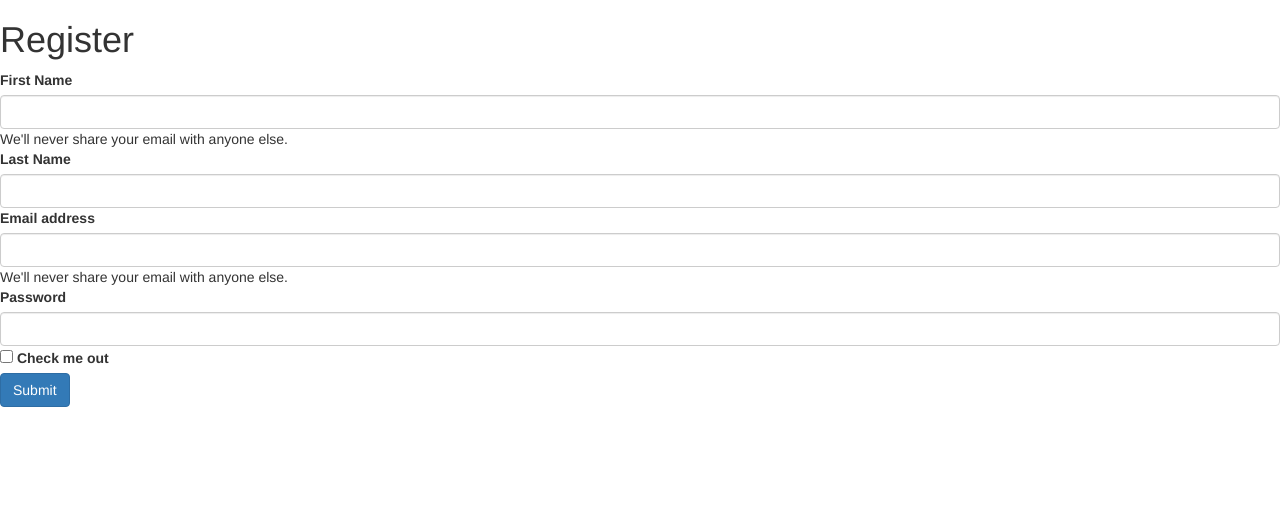
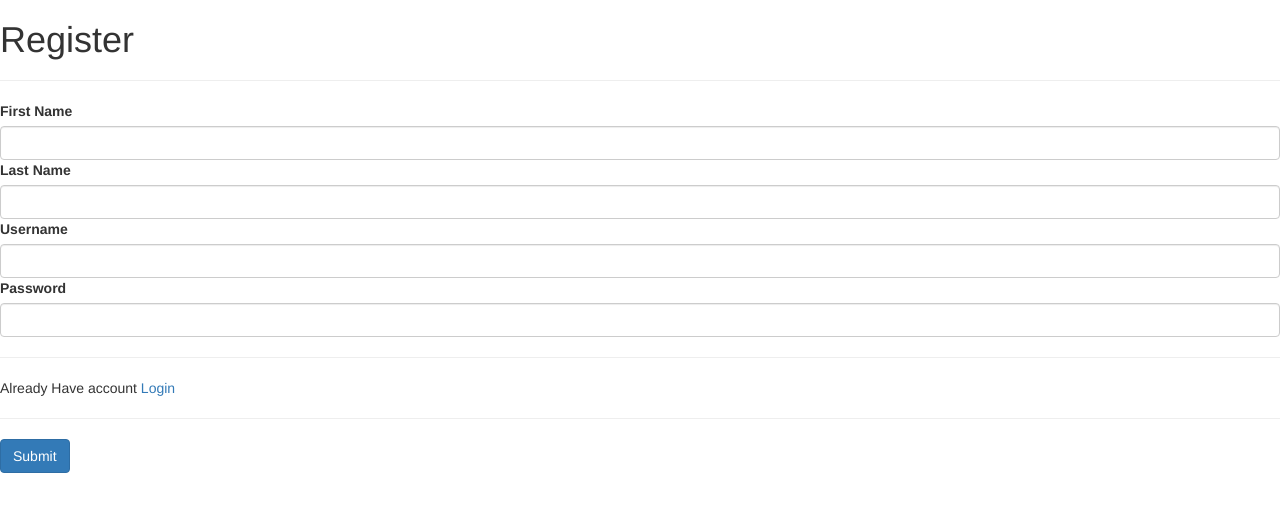
Before and after one commit to avnigoel21/Django_codes, a Django app: page /register/ in a window 1280 px wide. Shown: the top 512 px of the page. Run offline with Django 4.2, Linux system fonts and the light colour scheme.

Commit message:
login, register completed

```diff
--- a/vege/templates/receipes/register.html
+++ b/vege/templates/receipes/register.html
@@ -1,33 +1,46 @@
 {% extends "base.html" %}
 {% block start %}
+<!-- <style>
+  div{
+    background-color: aqua;
+  }
+</style> -->
 
 <link rel="stylesheet" href="https://cdn.jsdelivr.net/npm/bootstrap@3.3.7/dist/css/bootstrap.min.css"
   integrity="sha384-BVYiiSIFeK1dGmJRAkycuHAHRg32OmUcww7on3RYdg4Va+PmSTsz/K68vbdEjh4u" crossorigin="anonymous">
 <h1>Register</h1>
 <div>
-    <form>
+  <form class="col-6 mx-auto card p-3 shado-lg" method="post" enctype="multipart/form-data">
+    {% csrf_token %}
+    <hr>
+    {% if messages %}
+    {{message.tags}}
+    <div class="alert alert-primary" role="alert">
+     {% for message in messages %}
+     {{message}}
+    {% endfor %}
+    </div>
+{% endif %}
+
         <div class="mb-3">
             <label for="exampleInputEmail1" class="form-label">First Name</label>
-            <input type="email" class="form-control" id="exampleInputEmail1" aria-describedby="emailHelp">
-            <div id="emailHelp" class="form-text">We'll never share your email with anyone else.</div>
+            <input type="text"  name = "first_name" class="form-control" id="exampleInputEmail1" aria-describedby="emailHelp">
           </div>
           <div class="mb-3">
-            <label for="exampleInputPassword1" class="form-label">Last Name</label>
-            <input type="password" class="form-control" id="exampleInputPassword1">
+            <label for="exampleInputEmail1" class="form-label">Last Name</label>
+            <input type="text"  name = "last_name" class="form-control" id="exampleInputEmail1" aria-describedby="emailHelp">
           </div>
         <div class="mb-3">
-          <label for="exampleInputEmail1" class="form-label">Email address</label>
-          <input type="email" class="form-control" id="exampleInputEmail1" aria-describedby="emailHelp">
-          <div id="emailHelp" class="form-text">We'll never share your email with anyone else.</div>
+          <label for="exampleInputEmail1" class="form-label">Username</label>
+          <input type="text" name = "username" class="form-control" id="exampleInputEmail1" aria-describedby="emailHelp">
         </div>
         <div class="mb-3">
           <label for="exampleInputPassword1" class="form-label">Password</label>
-          <input type="password" class="form-control" id="exampleInputPassword1">
+          <input type="password"  name = "password" class="form-control" id="exampleInputPassword1">
         </div>
-        <div class="mb-3 form-check">
-          <input type="checkbox" class="form-check-input" id="exampleCheck1">
-          <label class="form-check-label" for="exampleCheck1">Check me out</label>
-        </div>
+        <hr>
+        <p>Already Have account <a href="/login/">Login</a></p>
+        <hr>
         <button type="submit" class="btn btn-primary">Submit</button>
       </form>
 </div>
--- a/vege/views.py
+++ b/vege/views.py
@@ -1,5 +1,13 @@
 from django.shortcuts import render , redirect
 from .models import *
+
+from django.contrib.auth.models import User
+
+from django.contrib import messages
+
+from django.contrib.auth import authenticate, login
+
+
 # Create your views here.
 
 def receipes(request):
@@ -67,8 +75,52 @@ def update_receipes(request, id):
 
 
 def login_page(request):
+
+    if request.method == "POST":
+        username = request.POST.get("username")
+        password = request.POST.get("password")
+
+        if not User.objects.filter(username = username).exists():
+            messages.error(request, "Invalid Username")
+            return redirect("/login/")
+
+        user = authenticate(username = username , password = password)
+
+        if user is None:
+            messages.error(request, "Invald Password")
+            return redirect("/login/")
+        else:
+            login(request, user)
+            return redirect("/receipes")
+
     return render(request, 'receipes/login.html')
 
 
 def register(request):
+
+    if request.method == "POST":
+        first_name = request.POST.get('first_name')
+        last_name = request.POST.get('last_name')
+        username = request.POST.get('username')
+        password = request.POST.get('password')
+
+        user = User.objects.filter(username = username)
+
+        if user.exists():
+            messages.info(request, "Username already taken")
+            return redirect('/register/')
+
+        user = User.objects.create(
+            first_name = first_name,
+            last_name = last_name,
+            username = username
+        )
+
+        user.set_password(password)
+        user.save()
+
+        messages.info(request, "Account created successfully")
+
+        return redirect('/register/')
+
     return render(request, 'receipes/register.html')
```
Also changed, not shown: vege/templates/receipes/login.html (+19 -9 lines), db.sqlite3.
